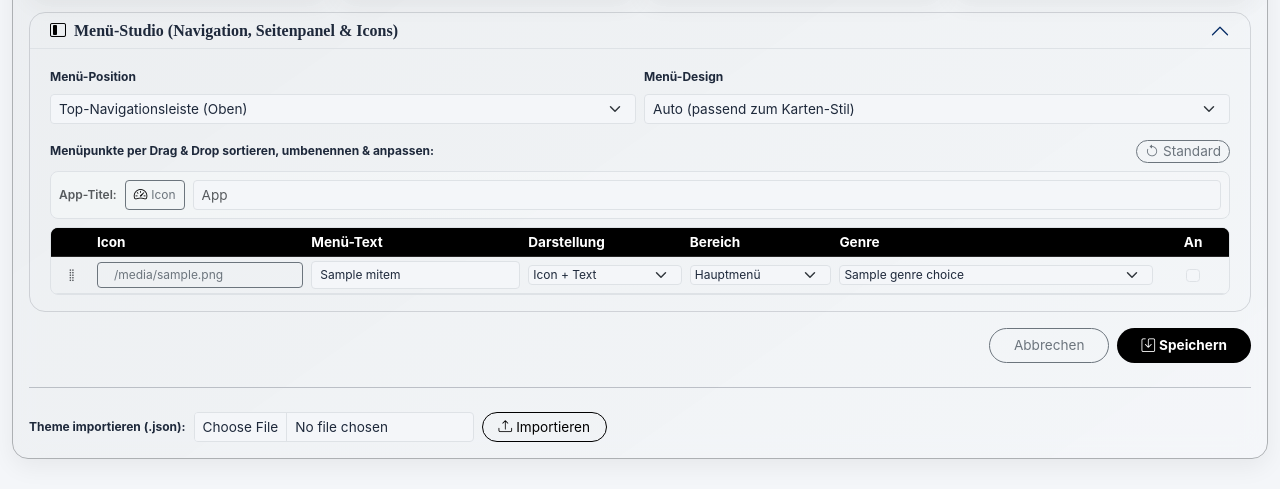
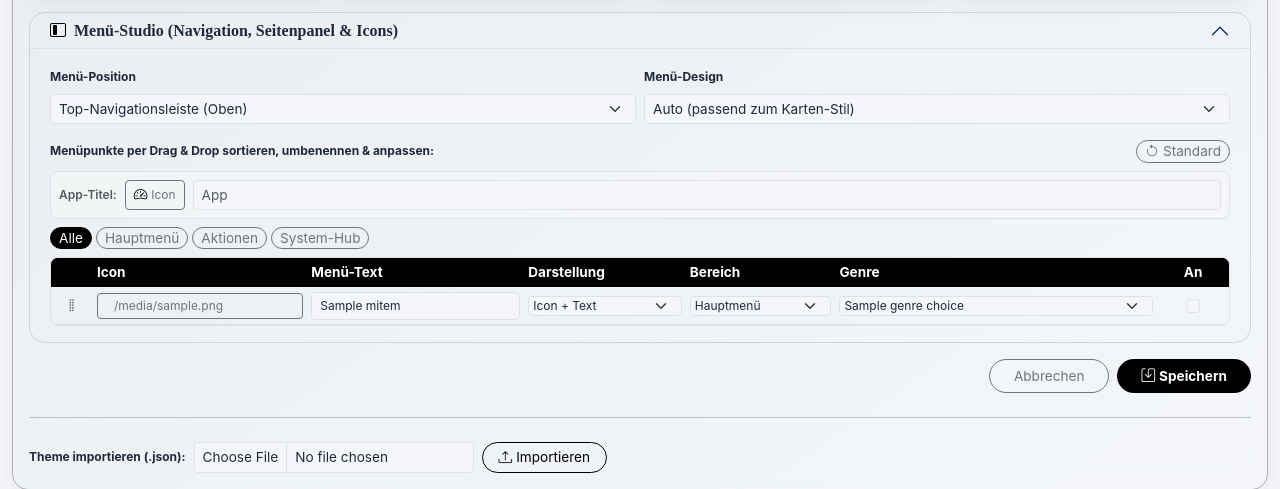
Before and after one commit to bzaiser/django-design-studio, a Django app: template design_studio/templates/design_studio/studio_page.html in a window 1280 px wide, after a click on "Menü-Studio (Navigation, Seitenpanel & Icons)". Shown: the part 1076-1565 px from the top of the page. Before the commit the page ends 1535 px from the top, so only its background shows below. Run offline with Django 3.2, Linux system fonts and the light colour scheme; the template is opened without the code that fills it: most values are stand-ins (such as "Sample title", 1, 10 or a date in 2020); grey boxes marked "Sample" are stand-in pictures; some libraries are stand-ins or nearby versions.

Commit message:
fix(menu-designer): persist zone='system' and add zone filter buttons

```diff
--- a/design_studio/templates/design_studio/partials/studio_content.html
+++ b/design_studio/templates/design_studio/partials/studio_content.html
@@ -719,6 +719,12 @@
                                                 </div>
                                             </div>
                                         </div>
+                                        <div class="d-flex flex-wrap gap-1 mb-2" id="dsMenuZoneFilterBar">
+                                            <button type="button" class="btn btn-xs btn-sm btn-primary rounded-pill py-0 px-2 ds-zone-filter-btn" data-zone-filter="all">{% trans "Alle" %}</button>
+                                            <button type="button" class="btn btn-xs btn-sm btn-outline-secondary rounded-pill py-0 px-2 ds-zone-filter-btn" data-zone-filter="main">{% trans "Hauptmenü" %}</button>
+                                            <button type="button" class="btn btn-xs btn-sm btn-outline-secondary rounded-pill py-0 px-2 ds-zone-filter-btn" data-zone-filter="utility">{% trans "Aktionen" %}</button>
+                                            <button type="button" class="btn btn-xs btn-sm btn-outline-secondary rounded-pill py-0 px-2 ds-zone-filter-btn" data-zone-filter="system">{% trans "System-Hub" %}</button>
+                                        </div>
                                         <div class="table-responsive border rounded-3">
                                             <table class="table table-sm table-hover align-middle mb-0" style="font-size: var(--app-fs-sm);">
                                                 <thead>
@@ -888,6 +894,28 @@
             });
             var form = tbody.closest('form');
             if (form) form.addEventListener('submit', serializeMenu);
+
+            var activeZoneFilter = 'all';
+            function applyZoneFilter() {
+                tbody.querySelectorAll('tr[data-id]').forEach(function (tr) {
+                    var z = tr.querySelector('.ds-menu-zone') ? tr.querySelector('.ds-menu-zone').value : 'main';
+                    tr.classList.toggle('d-none', activeZoneFilter !== 'all' && z !== activeZoneFilter);
+                });
+            }
+            document.querySelectorAll('.ds-zone-filter-btn').forEach(function (btn) {
+                btn.addEventListener('click', function () {
+                    activeZoneFilter = btn.dataset.zoneFilter || 'all';
+                    document.querySelectorAll('.ds-zone-filter-btn').forEach(function (b) {
+                        var active = b === btn;
+                        b.classList.toggle('btn-primary', active);
+                        b.classList.toggle('btn-outline-secondary', !active);
+                    });
+                    applyZoneFilter();
+                });
+            });
+            tbody.addEventListener('change', function (e) {
+                if (e.target.classList.contains('ds-menu-zone')) applyZoneFilter();
+            });
         }
         if (resetBtn && input) {
             resetBtn.addEventListener('click', function () {
--- a/design_studio/views.py
+++ b/design_studio/views.py
@@ -144,7 +144,7 @@ def save_studio_view(request):
                             if not is_valid_bi_icon(ic):
                                 ic = ""
                             disp = m_item.get("display") if m_item.get("display") in ("icon_text", "icon_only", "text_only") else "icon_text"
-                            zn = m_item.get("zone") if m_item.get("zone") in ("main", "utility") else "main"
+                            zn = m_item.get("zone") if m_item.get("zone") in ("main", "utility", "system") else "main"
                             from .genres import is_valid_genre
                             gr = str(m_item.get("genre") or "").strip()
                             if not is_valid_genre(gr):
```
Also changed, not shown: tests/test_design_studio.py (+32 -0 lines), site_kit/blocks/2026/11/demo_T4RrrAt.png (added), site_kit/blocks/2026/11/demo_ePb7SId.png (added), site_kit/blocks/2026/11/demo_jxOAZJE.png (added), site_kit/blocks/2026/11/demo_mph4UWb.png (added), site_kit/blocks/2026/11/demo_rubybJP.png (added), site_kit/logo/logo_Gu7GmbO.png (added), site_kit/logo/logo_eF5M11Y.png (added), site_kit/logo/logo_qiaMnP6.png (added), site_kit/logo/logo_rYMEds5.png (added), site_kit/logo/logo_tt2qgXX.png (added).
